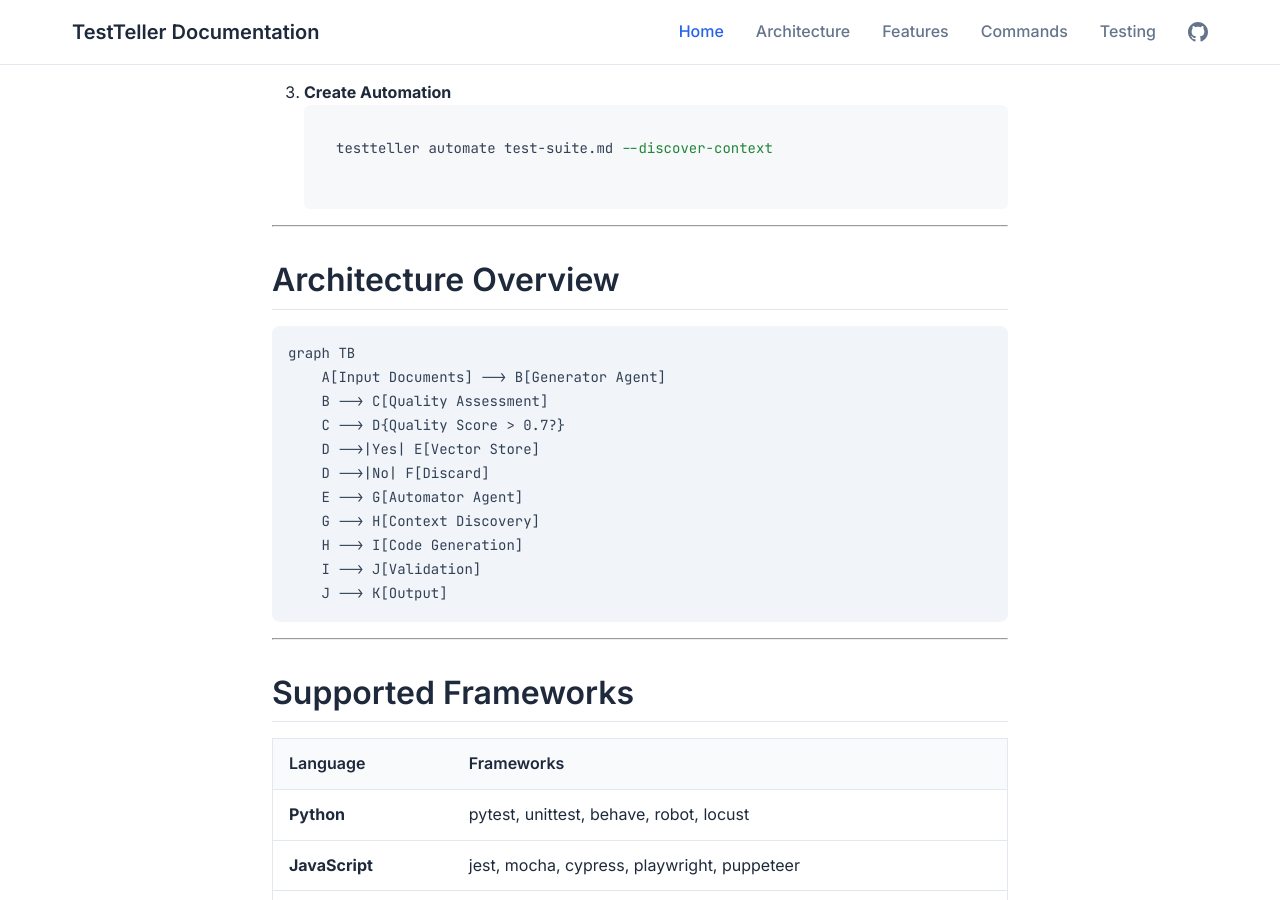
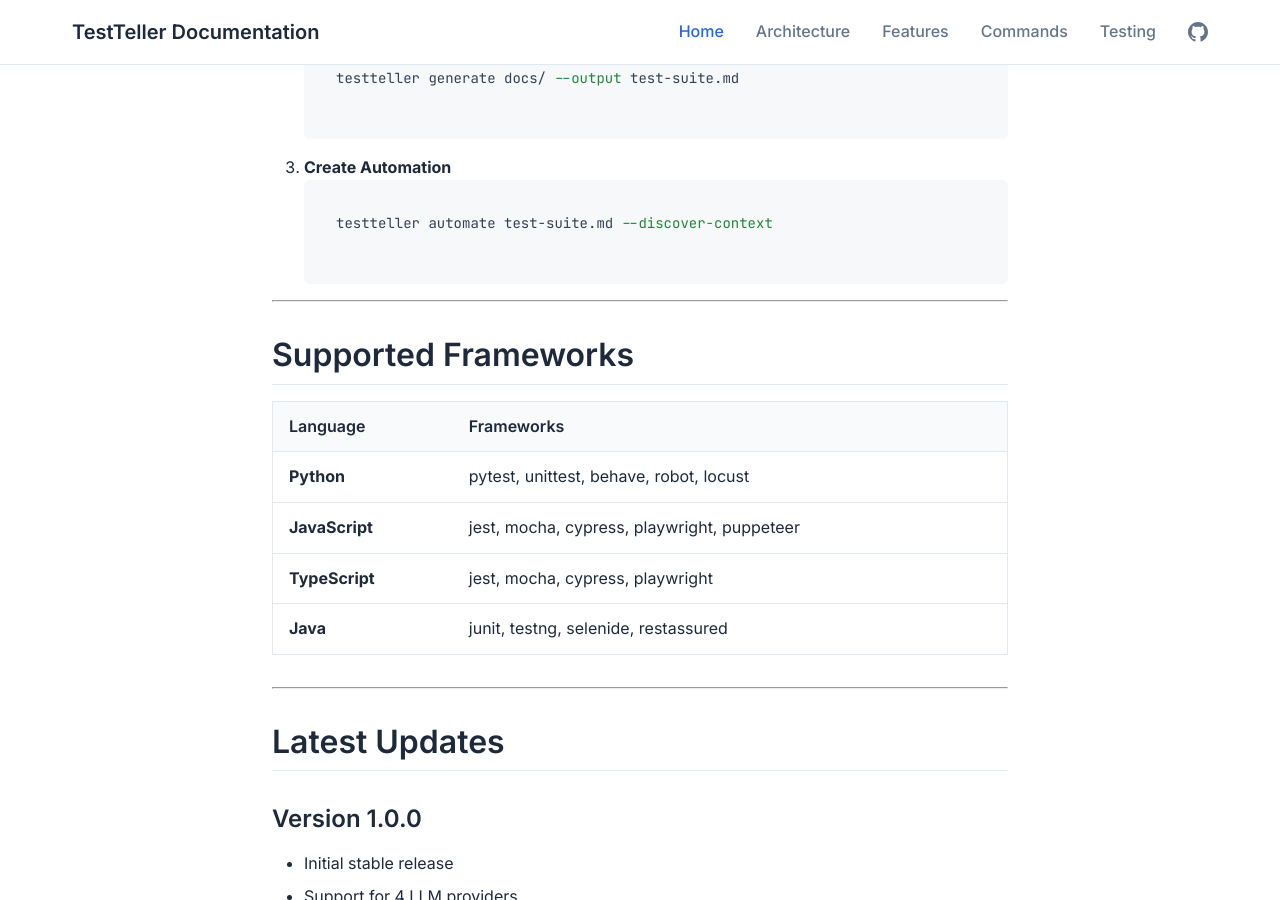
Before and after one commit to iAviPro/testteller-agent, a Jekyll site: the page built from docs/index.md, in a window 1280 px wide and 900 px high, scrolled down 3603 px. Built offline with Jekyll 4.4.1, drawn with Linux system fonts in a browser that asks for light colours; some of the changed text lies outside the part shown.

Commit message:
Updates docs

````diff
--- a/docs/_layouts/default.html
+++ b/docs/_layouts/default.html
@@ -19,6 +19,25 @@
 
   <!-- Syntax Highlighting -->
   <link rel="stylesheet" href="{{ '/assets/css/syntax.css' | relative_url }}">
+
+  <!-- Mermaid Support -->
+  <script src="https://cdn.jsdelivr.net/npm/mermaid@10/dist/mermaid.min.js"></script>
+  <script>
+    document.addEventListener('DOMContentLoaded', function() {
+      mermaid.initialize({
+        startOnLoad: true,
+        theme: 'default',
+        themeVariables: {
+          primaryColor: '#2563eb',
+          primaryTextColor: '#1e293b',
+          primaryBorderColor: '#e2e8f0',
+          lineColor: '#64748b',
+          secondaryColor: '#f8fafc',
+          tertiaryColor: '#f1f5f9'
+        }
+      });
+    });
+  </script>
 
   {% seo %}
   {% feed_meta %}
--- a/docs/index.md
+++ b/docs/index.md
@@ -3,9 +3,11 @@
 title: TestTeller Documentation
 ---
 
+<!-- This comment separates Jekyll front matter from content -->
+
 # TestTeller Documentation
 
-> **AI-Powered Test Generation and Automation Agent**
+**AI-Powered Test Generation and Automation Agent**
 
 [![PyPI](https://img.shields.io/pypi/v/testteller)](https://pypi.org/project/testteller/)
 [![Docker Hub](https://img.shields.io/docker/v/iavipro/testteller)](https://hub.docker.com/r/iavipro/testteller)
@@ -16,33 +18,12 @@
 
 ## Quick Navigation
 
-<table>
-  <tr>
-    <td><b>📖 Documentation</b></td>
-    <td><b>🚀 Resources</b></td>
-    <td><b>🤝 Community</b></td>
-  </tr>
-  <tr>
-    <td>
-      <a href="ARCHITECTURE.md">Architecture</a><br>
-      <a href="FEATURES.md">Features</a><br>
-      <a href="COMMANDS.md">Commands</a><br>
-      <a href="TESTING.md">Testing Guide</a>
-    </td>
-    <td>
-      <a href="https://github.com/iAviPro/testteller-agent">GitHub Repository</a><br>
-      <a href="https://github.com/iAviPro/testteller-agent/blob/main/README.md">README</a><br>
-      <a href="https://pypi.org/project/testteller/">PyPI Package</a><br>
-      <a href="https://hub.docker.com/r/iavipro/testteller">Docker Hub</a>
-    </td>
-    <td>
-      <a href="https://github.com/iAviPro/testteller-agent/issues">Issues</a><br>
-      <a href="https://github.com/iAviPro/testteller-agent/discussions">Discussions</a><br>
-      <a href="https://github.com/iAviPro/testteller-agent/blob/main/CONTRIBUTING.md">Contributing</a><br>
-      <a href="https://github.com/iAviPro/testteller-agent/blob/main/LICENSE">License</a>
-    </td>
-  </tr>
-</table>
+| 📖 Documentation | 🚀 Resources | 🤝 Community |
+|------------------|--------------|--------------|
+| [Architecture](ARCHITECTURE.md) | [GitHub Repository](https://github.com/iAviPro/testteller-agent) | [Issues](https://github.com/iAviPro/testteller-agent/issues) |
+| [Features](FEATURES.md) | [README](https://github.com/iAviPro/testteller-agent/blob/main/README.md) | |
+| [Commands](COMMANDS.md) | [PyPI Package](https://pypi.org/project/testteller/) |  |
+| [Testing Guide](TESTING.md) | [Docker Hub](https://hub.docker.com/r/iavipro/testteller) | [License](https://github.com/iAviPro/testteller-agent/blob/main/LICENSE) |
 
 ---
 
@@ -147,48 +128,14 @@
 
 ---
 
-## Architecture Overview
-
-```mermaid
-graph TB
-    A[Input Documents] --> B[Generator Agent]
-    B --> C[Quality Assessment]
-    C --> D{Quality Score > 0.7?}
-    D -->|Yes| E[Vector Store]
-    D -->|No| F[Discard]
-    E --> G[Automator Agent]
-    G --> H[Context Discovery]
-    H --> I[Code Generation]
-    I --> J[Validation]
-    J --> K[Output]
-```
-
----
-
 ## Supported Frameworks
 
-<table>
-  <tr>
-    <th>Language</th>
-    <th>Frameworks</th>
-  </tr>
-  <tr>
-    <td><b>Python</b></td>
-    <td>pytest, unittest, behave, robot, locust</td>
-  </tr>
-  <tr>
-    <td><b>JavaScript</b></td>
-    <td>jest, mocha, cypress, playwright, puppeteer</td>
-  </tr>
-  <tr>
-    <td><b>TypeScript</b></td>
-    <td>jest, mocha, cypress, playwright</td>
-  </tr>
-  <tr>
-    <td><b>Java</b></td>
-    <td>junit, testng, selenide, restassured</td>
-  </tr>
-</table>
+| Language | Frameworks |
+|----------|------------|
+| **Python** | pytest, unittest, behave, robot, locust |
+| **JavaScript** | jest, mocha, cypress, playwright, puppeteer |
+| **TypeScript** | jest, mocha, cypress, playwright |
+| **Java** | junit, testng, selenide, restassured |
 
 ---
 
@@ -218,15 +165,7 @@
 
 ---
 
-<p align="center">
-  <a href="https://github.com/iAviPro/testteller-agent">
-    <img src="https://img.shields.io/github/stars/iAviPro/testteller-agent?style=social" alt="GitHub Stars">
-  </a>
-  <a href="https://pypi.org/project/testteller/">
-    <img src="https://img.shields.io/pypi/dm/testteller" alt="PyPI Downloads">
-  </a>
-</p>
+[![GitHub Stars](https://img.shields.io/github/stars/iAviPro/testteller-agent?style=social)](https://github.com/iAviPro/testteller-agent)
+[![PyPI Downloads](https://img.shields.io/pypi/dm/testteller)](https://pypi.org/project/testteller/)
 
-<p align="center">
-  <strong>TestTeller - Intelligent Test Agent for Modern Development</strong>
-</p>
+**TestTeller - Intelligent Test Agent for Modern Development**
````
Also changed, not shown: docs/ARCHITECTURE.md (+0 -6 lines).
